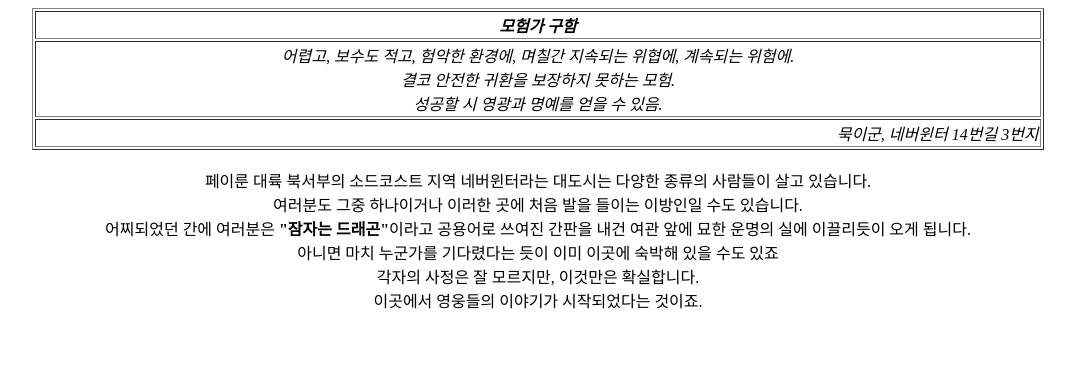
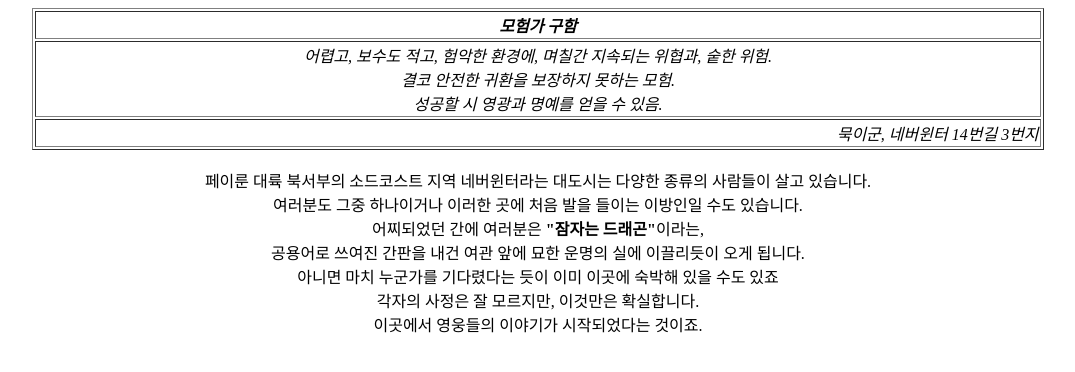
Before and after one commit to parkrye/HtmlStudy_HTML, a plain HTML site: page hobby_Int.html in a window 1280 px wide. Shown: the whole page, without its empty margins (102-1177 px from the left). Drawn offline with Linux system fonts and the light colour scheme.

Commit message:
Update hobby_Int.html

```diff
--- a/hobby_Int.html
+++ b/hobby_Int.html
@@ -10,7 +10,7 @@
         </tr>
         <tr>
           <td align="center"><em>
-            어렵고, 보수도 적고, 험악한 환경에, 며칠간 지속되는 위협에, 계속되는 위험에.<br>
+            어렵고, 보수도 적고, 험악한 환경에, 며칠간 지속되는 위협과, 숱한 위험.<br>
             결코 안전한 귀환을 보장하지 못하는 모험.<br>
             성공할 시 영광과 명예를 얻을 수 있음.
           </em></td>
@@ -21,7 +21,8 @@
       </table>
   <br> 페이룬 대륙 북서부의 소드코스트 지역 네버윈터라는 대도시는 다양한 종류의 사람들이 살고 있습니다. <br>
   여러분도 그중 하나이거나 이러한 곳에 처음 발을 들이는 이방인일 수도 있습니다. <br>
-  어찌되었던 간에 여러분은 <b>&#34;잠자는 드래곤&#34;</b>이라고 공용어로 쓰여진 간판을 내건 여관 앞에 묘한 운명의 실에 이끌리듯이 오게 됩니다. <br>
+  어찌되었던 간에 여러분은 <b>&#34;잠자는 드래곤&#34;</b>이라는, <br>
+  공용어로 쓰여진 간판을 내건 여관 앞에 묘한 운명의 실에 이끌리듯이 오게 됩니다. <br>
   아니면 마치 누군가를 기다렸다는 듯이 이미 이곳에 숙박해 있을 수도 있죠 <br>
   각자의 사정은 잘 모르지만, 이것만은 확실합니다. <br>
   이곳에서 영웅들의 이야기가 시작되었다는 것이죠. <br>
```
